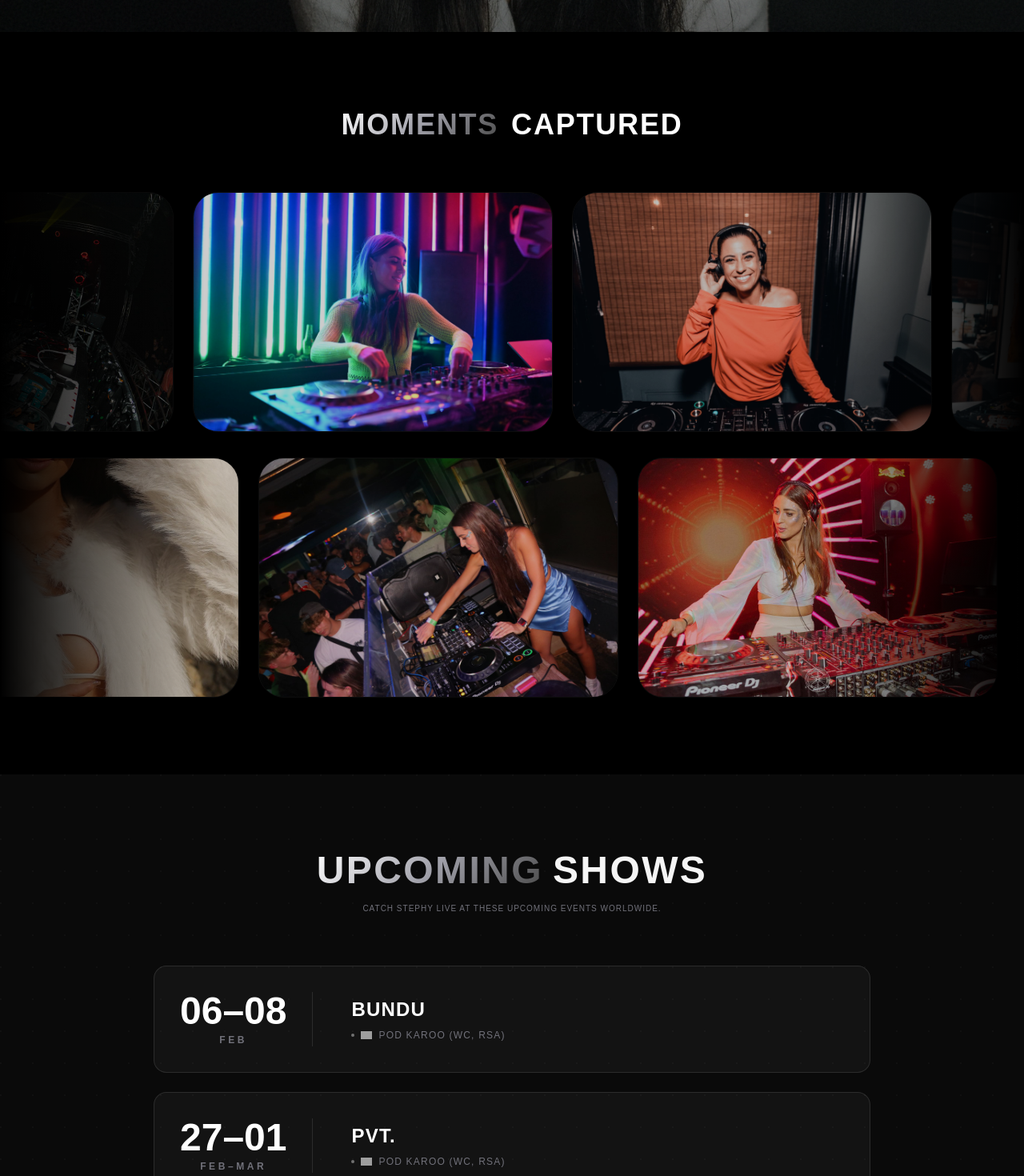
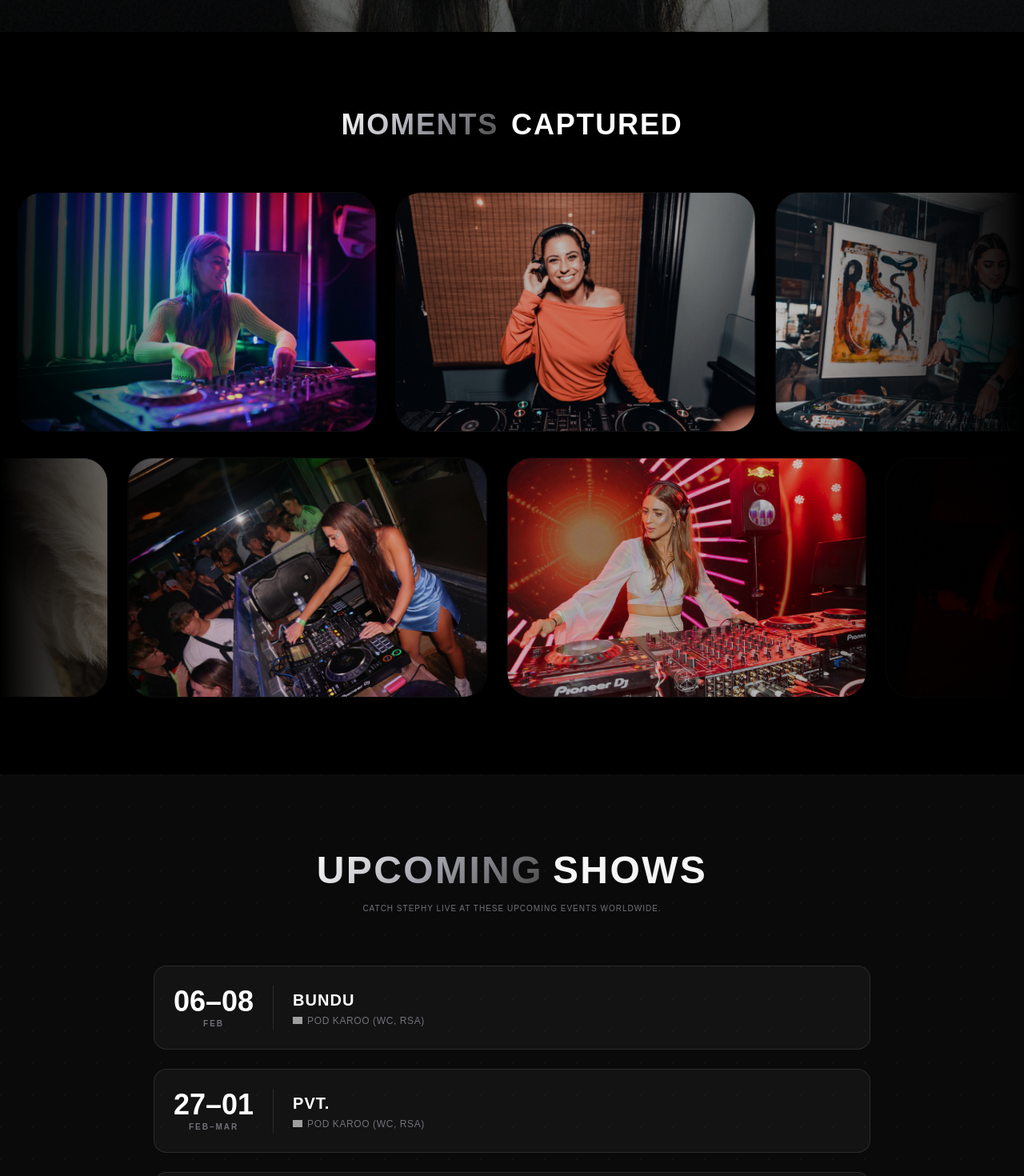
Before and after one commit to epskein/stephy-portfolio-new, a Next.js app: page / in a window 1280 px wide. Shown: the part 760-2230 px from the top of the page at 80% size. Built offline with nearby package versions, Linux system fonts and the light colour scheme; grey boxes are pictures that could not be loaded; a web font is replaced by a local one.

Commit message:
Fix remaining mobile responsiveness issues

```diff
--- a/src/app/about/page.tsx
+++ b/src/app/about/page.tsx
@@ -141,10 +141,10 @@ export default function AboutPage() {
                 viewport={{ once: true }}
                 className="bg-white/[0.03] border border-white/10 p-10 rounded-[2.5rem] relative group hover:bg-white/[0.06] transition-all"
               >
-                <div className="text-3xl md:text-4xl font-black text-white/10 absolute top-6 right-6 md:top-8 md:right-10 group-hover:text-white/20 transition-colors z-0">
+                <div className="text-3xl md:text-4xl font-black text-white/10 absolute bottom-4 right-4 md:bottom-6 md:right-8 group-hover:text-white/20 transition-colors">
                   {milestone.year}
                 </div>
-                <h3 className="text-base md:text-lg font-bold text-white mb-4 uppercase tracking-widest relative z-10">
+                <h3 className="text-base md:text-lg font-bold text-white mb-4 uppercase tracking-widest">
                   {milestone.title}
                 </h3>
                 <p className="text-muted-foreground text-xs leading-relaxed uppercase tracking-wider">
@@ -166,9 +166,9 @@ export default function AboutPage() {
             viewport={{ once: true }}
             className="bg-white/[0.03] border border-white/5 rounded-[3rem] p-10 md:p-16 max-w-5xl mx-auto text-center"
           >
-            <h2 className="text-2xl sm:text-3xl md:text-4xl font-bold mb-8 uppercase tracking-[0.1em]">
+            <h2 className="text-xl sm:text-3xl md:text-4xl font-bold mb-8 uppercase tracking-[0.05em] sm:tracking-[0.1em] flex flex-col sm:flex-row justify-center items-center gap-1 sm:gap-0">
               <span className="gradient-text">MUSICAL</span>
-              <span className="text-white ml-2 sm:ml-4">STYLE</span>
+              <span className="text-white sm:ml-4">STYLE</span>
             </h2>
             <p className="text-muted-foreground text-sm leading-relaxed mb-12 uppercase tracking-widest max-w-3xl mx-auto">
               Drawing inspiration from a wide range of electronic music genres,
--- a/src/app/contact/page.tsx
+++ b/src/app/contact/page.tsx
@@ -42,11 +42,11 @@ export default function ContactPage() {
               initial={{ opacity: 0, y: 30 }}
               animate={{ opacity: 1, y: 0 }}
               transition={{ duration: 0.6, delay: 0.2 }}
-              className="bg-white/[0.03] border border-white/10 rounded-[2.5rem] p-10 md:p-12 flex flex-col items-center text-center"
+              className="bg-white/[0.03] border border-white/10 rounded-[2.5rem] p-6 sm:p-10 md:p-12 flex flex-col items-center text-center overflow-hidden"
             >
-              <h2 className="text-2xl font-bold mb-12 tracking-[0.1em] uppercase">
+              <h2 className="text-lg sm:text-2xl font-bold mb-12 tracking-[0.05em] sm:tracking-[0.1em] uppercase flex flex-col sm:flex-row justify-center items-center gap-1 sm:gap-0">
                 <span className="gradient-text">DIRECT</span>
-                <span className="text-white ml-2">CONTACT</span>
+                <span className="text-white sm:ml-2">CONTACT</span>
               </h2>
 
               <div className="space-y-12 w-full">
@@ -59,7 +59,7 @@ export default function ContactPage() {
                   </p>
                   <a
                     href="mailto:booking@stephylongueira.com"
-                    className="text-sm md:text-base font-bold text-white hover:text-white/60 transition-colors tracking-tight block"
+                    className="text-xs sm:text-sm md:text-base font-bold text-white hover:text-white/60 transition-colors tracking-tight block break-all"
                   >
                     booking@stephylongueira.com
                   </a>
@@ -71,7 +71,7 @@ export default function ContactPage() {
                   </h3>
                   <a
                     href="mailto:press@stephylongueira.com"
-                    className="text-sm md:text-base font-bold text-white hover:text-white/60 transition-colors tracking-tight block"
+                    className="text-xs sm:text-sm md:text-base font-bold text-white hover:text-white/60 transition-colors tracking-tight block break-all"
                   >
                     press@stephylongueira.com
                   </a>
@@ -84,11 +84,11 @@ export default function ContactPage() {
               initial={{ opacity: 0, y: 30 }}
               animate={{ opacity: 1, y: 0 }}
               transition={{ duration: 0.6, delay: 0.4 }}
-              className="bg-white/[0.03] border border-white/10 rounded-[2.5rem] p-10 md:p-12 flex flex-col items-center text-center"
+              className="bg-white/[0.03] border border-white/10 rounded-[2.5rem] p-6 sm:p-10 md:p-12 flex flex-col items-center text-center overflow-hidden"
             >
-              <h2 className="text-2xl font-bold mb-8 tracking-[0.1em] uppercase">
+              <h2 className="text-lg sm:text-2xl font-bold mb-8 tracking-[0.05em] sm:tracking-[0.1em] uppercase flex flex-col sm:flex-row justify-center items-center gap-1 sm:gap-0">
                 <span className="gradient-text">FOLLOW</span>
-                <span className="text-white ml-2">STEPHY</span>
+                <span className="text-white sm:ml-2">STEPHY</span>
               </h2>
 
               <div className="flex flex-col gap-3 w-full">
@@ -101,12 +101,12 @@ export default function ContactPage() {
                     initial={{ opacity: 0, y: 10 }}
                     animate={{ opacity: 1, y: 0 }}
                     transition={{ duration: 0.4, delay: 0.5 + index * 0.1 }}
-                    className="flex items-center justify-between py-3 px-4 rounded-xl border border-white/5 bg-white/[0.02] hover:bg-white hover:text-black transition-all group"
+                    className="flex flex-col sm:flex-row items-center justify-between py-3 px-4 rounded-xl border border-white/5 bg-white/[0.02] hover:bg-white hover:text-black transition-all group gap-1 sm:gap-0"
                   >
-                    <span className="text-xs font-bold uppercase tracking-widest opacity-60 group-hover:opacity-100">
+                    <span className="text-[10px] sm:text-xs font-bold uppercase tracking-wider sm:tracking-widest opacity-60 group-hover:opacity-100">
                       {social.name}
                     </span>
-                    <span className="text-xs font-bold tracking-tight opacity-80 group-hover:opacity-100">
+                    <span className="text-[10px] sm:text-xs font-bold tracking-tight opacity-80 group-hover:opacity-100">
                       {social.handle}
                     </span>
                   </motion.a>
--- a/src/components/ScrollCarousel.tsx
+++ b/src/components/ScrollCarousel.tsx
@@ -29,10 +29,10 @@ export default function ScrollCarousel() {
     offset: ["start end", "end start"],
   });
 
-  // Top row moves left as you scroll down
-  const topRowX = useTransform(scrollYProgress, [0, 1], ["0%", "-30%"]);
-  // Bottom row moves right as you scroll down
-  const bottomRowX = useTransform(scrollYProgress, [0, 1], ["-30%", "0%"]);
+  // Top row moves left as you scroll down (faster on mobile)
+  const topRowX = useTransform(scrollYProgress, [0, 1], ["0%", "-60%"]);
+  // Bottom row moves right as you scroll down (faster on mobile)
+  const bottomRowX = useTransform(scrollYProgress, [0, 1], ["-60%", "0%"]);
 
   return (
     <section
@@ -46,10 +46,10 @@ export default function ScrollCarousel() {
           whileInView={{ opacity: 1, y: 0 }}
           transition={{ duration: 0.6 }}
           viewport={{ once: true }}
-          className="text-2xl sm:text-3xl md:text-4xl font-black text-center tracking-tight"
+          className="text-xl xs:text-2xl sm:text-3xl md:text-4xl font-black text-center tracking-tight flex flex-col sm:flex-row justify-center items-center gap-1 sm:gap-0"
         >
           <span className="gradient-text">MOMENTS</span>
-          <span className="text-white ml-2 sm:ml-4">CAPTURED</span>
+          <span className="text-white sm:ml-4">CAPTURED</span>
         </motion.h2>
       </div>
 
--- a/src/components/UpcomingShows.tsx
+++ b/src/components/UpcomingShows.tsx
@@ -90,9 +90,9 @@ export default function UpcomingShows() {
           viewport={{ once: true }}
           className="text-center mb-16"
         >
-          <h2 className="text-2xl sm:text-4xl md:text-5xl font-bold mb-4">
+          <h2 className="text-xl xs:text-2xl sm:text-4xl md:text-5xl font-bold mb-4 flex flex-col sm:flex-row justify-center items-center gap-1 sm:gap-0">
             <span className="gradient-text">UPCOMING</span>
-            <span className="text-foreground ml-2 sm:ml-3">SHOWS</span>
+            <span className="text-foreground sm:ml-3">SHOWS</span>
           </h2>
           <p className="text-muted-foreground max-w-xl mx-auto uppercase tracking-widest text-[10px]">
             Catch Stephy live at these upcoming events worldwide.
@@ -113,42 +113,34 @@ export default function UpcomingShows() {
                 whileHover={{ y: -4 }}
                 className="group relative"
               >
-                <div className="relative bg-white/[0.04] border border-white/10 rounded-2xl p-4 md:p-8 flex flex-col md:flex-row items-start md:items-center gap-4 md:gap-8 transition-all duration-500 group-hover:bg-white/[0.08] group-hover:border-white/30 group-hover:shadow-[0_8px_32px_rgba(255,255,255,0.05)]">
-                  {/* Date */}
-                  <div className="flex-shrink-0 text-center min-w-[60px] md:min-w-[100px] border-r border-white/10 pr-4 md:pr-8">
-                    <div className="text-3xl md:text-5xl font-black text-white mb-1">{day}</div>
-                    <div className="text-[10px] md:text-xs font-bold text-muted-foreground tracking-[0.2em] md:tracking-[0.3em]">
+                <div className="relative bg-white/[0.04] border border-white/10 rounded-2xl p-3 md:p-6 flex flex-row items-center gap-3 md:gap-6 transition-all duration-500 group-hover:bg-white/[0.08] group-hover:border-white/30 group-hover:shadow-[0_8px_32px_rgba(255,255,255,0.05)]">
+                  {/* Date - always left */}
+                  <div className="flex-shrink-0 text-center min-w-[50px] md:min-w-[80px] border-r border-white/10 pr-3 md:pr-6">
+                    <div className="text-xl md:text-4xl font-black text-white">{day}</div>
+                    <div className="text-[8px] md:text-[10px] font-bold text-muted-foreground tracking-[0.15em] md:tracking-[0.2em]">
                       {month}
                     </div>
                   </div>
 
-                  {/* Venue Info */}
-                  <div className="flex-grow md:pl-4">
-                    <h3 className="text-lg md:text-2xl font-bold text-white mb-1 md:mb-2 tracking-tight">
+                  {/* Venue Info - always right */}
+                  <div className="flex-grow min-w-0">
+                    <h3 className="text-sm md:text-xl font-bold text-white mb-0.5 md:mb-1 tracking-tight truncate">
                       {show.venue}
                     </h3>
-                    <div className="flex flex-col md:flex-row md:items-center gap-2 md:gap-6">
-                      <p className="text-muted-foreground text-xs uppercase tracking-widest flex items-center gap-2">
-                        <span className="w-1 h-1 bg-white/40 rounded-full" />
+                    <p className="text-muted-foreground text-[10px] md:text-xs uppercase tracking-wider flex items-center gap-1.5 truncate">
                       <img
                         src={`https://cdnjs.cloudflare.com/ajax/libs/twemoji/14.0.2/svg/${emojiToCodepoint(
                           show.flag
                         )}.svg`}
                         alt={`${show.flag} flag`}
-                          className="inline-block"
-                          width={14}
-                          height={14}
+                        className="inline-block flex-shrink-0"
+                        width={12}
+                        height={12}
                         loading="lazy"
                         aria-hidden="true"
                       />
-                        {show.location}
+                      <span className="truncate">{show.location}</span>
                     </p>
-                    </div>
-                  </div>
-
-                  {/* Visual Accent */}
-                  <div className="hidden md:block opacity-0 group-hover:opacity-100 transition-opacity duration-500">
-                    <div className="w-8 h-[1px] bg-white/40" />
                   </div>
                 </div>
               </motion.div>
```
Lines whose indentation alone changed are shown as unchanged.
